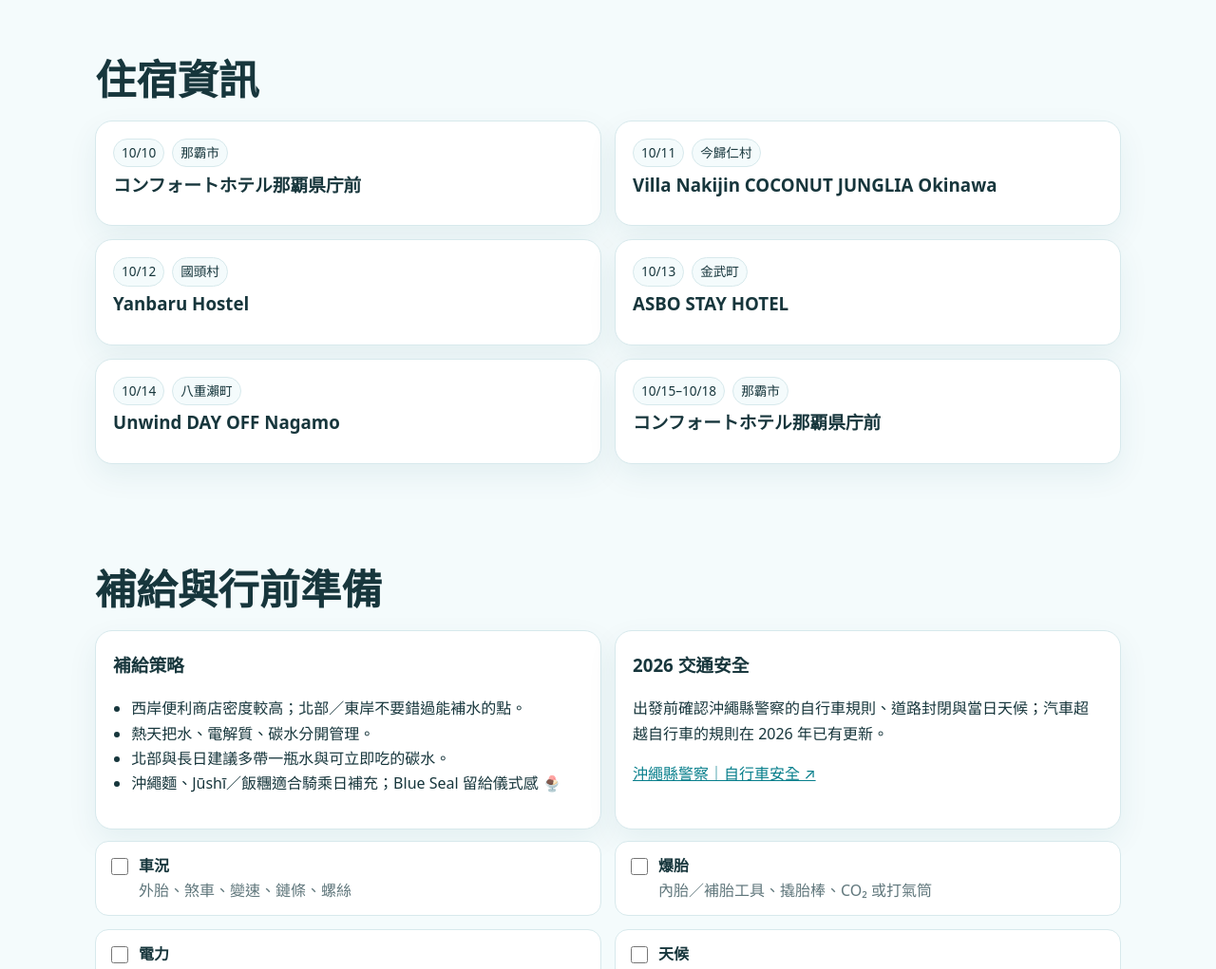
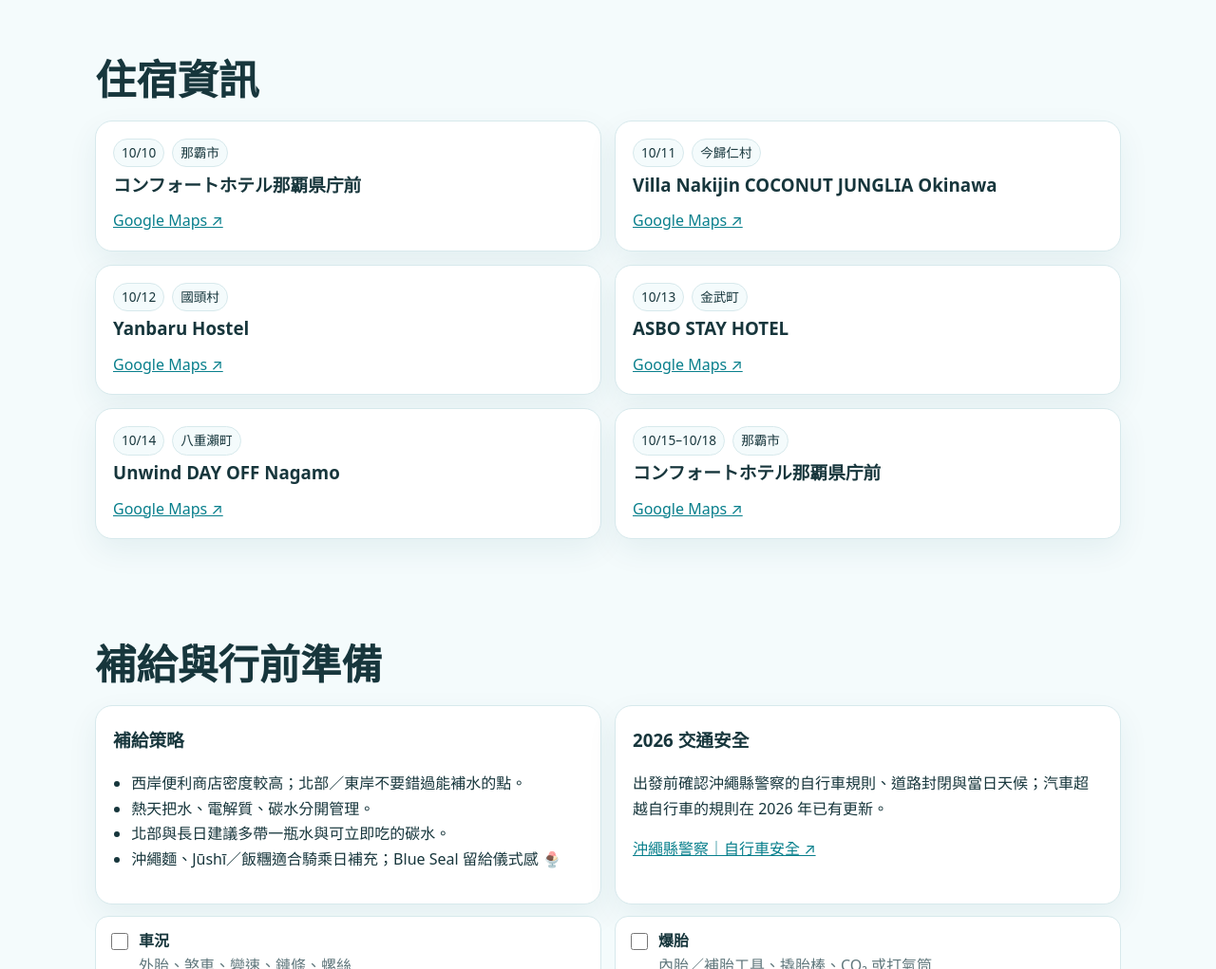
Before and after one commit to raywang2/2026-okinawa-cycle-guide, a website built with Vite: page index.html in a window 1280 px wide. Shown: the part 3520-4541 px from the top of the page at 95% size. Built offline with nearby package versions, Linux system fonts and the light colour scheme.

Commit message:
Add Google Maps links for lodging

```diff
--- a/index.html
+++ b/index.html
@@ -21,12 +21,12 @@
     <section id="poke"><div class="wrap"><h2>Poké Lids 收集任務</h2><p class="sub">沖繩本島 12 個收集點；勾選進度會保存在目前瀏覽器。</p><div class="card"><b id="poke-count">0 / 12</b><div class="bar"><i id="poke-bar"></i></div></div><div id="poke-list" class="grid g3" style="margin-top:12px"></div></div></section>
 
     <section id="stay"><div class="wrap"><h2>住宿資訊</h2><div class="grid g2">
-      <div class="card"><div class="meta"><span>10/10</span><span>那霸市</span></div><h3>コンフォートホテル那覇県庁前</h3></div>
-      <div class="card"><div class="meta"><span>10/11</span><span>今歸仁村</span></div><h3>Villa Nakijin COCONUT JUNGLIA Okinawa</h3></div>
-      <div class="card"><div class="meta"><span>10/12</span><span>國頭村</span></div><h3>Yanbaru Hostel</h3></div>
-      <div class="card"><div class="meta"><span>10/13</span><span>金武町</span></div><h3>ASBO STAY HOTEL</h3></div>
-      <div class="card"><div class="meta"><span>10/14</span><span>八重瀨町</span></div><h3>Unwind DAY OFF Nagamo</h3></div>
-      <div class="card"><div class="meta"><span>10/15–10/18</span><span>那霸市</span></div><h3>コンフォートホテル那覇県庁前</h3></div>
+      <div class="card"><div class="meta"><span>10/10</span><span>那霸市</span></div><h3>コンフォートホテル那覇県庁前</h3><a target="_blank" href="https://www.google.com/maps/search/?api=1&query=%E3%82%B3%E3%83%B3%E3%83%95%E3%82%A9%E3%83%BC%E3%83%88%E3%83%9B%E3%83%86%E3%83%AB%E9%82%A3%E8%A6%87%E7%9C%8C%E5%BA%81%E5%89%8D">Google Maps ↗</a></div>
+      <div class="card"><div class="meta"><span>10/11</span><span>今歸仁村</span></div><h3>Villa Nakijin COCONUT JUNGLIA Okinawa</h3><a target="_blank" href="https://www.google.com/maps/search/?api=1&query=Villa%20Nakijin%20COCONUT%20JUNGLIA%20Okinawa">Google Maps ↗</a></div>
+      <div class="card"><div class="meta"><span>10/12</span><span>國頭村</span></div><h3>Yanbaru Hostel</h3><a target="_blank" href="https://www.google.com/maps/search/?api=1&query=Yanbaru%20Hostel%20Okinawa">Google Maps ↗</a></div>
+      <div class="card"><div class="meta"><span>10/13</span><span>金武町</span></div><h3>ASBO STAY HOTEL</h3><a target="_blank" href="https://www.google.com/maps/search/?api=1&query=ASBO%20STAY%20HOTEL%20Okinawa">Google Maps ↗</a></div>
+      <div class="card"><div class="meta"><span>10/14</span><span>八重瀨町</span></div><h3>Unwind DAY OFF Nagamo</h3><a target="_blank" href="https://www.google.com/maps/search/?api=1&query=Unwind%20DAY%20OFF%20Nagamo%20Okinawa">Google Maps ↗</a></div>
+      <div class="card"><div class="meta"><span>10/15–10/18</span><span>那霸市</span></div><h3>コンフォートホテル那覇県庁前</h3><a target="_blank" href="https://www.google.com/maps/search/?api=1&query=%E3%82%B3%E3%83%B3%E3%83%95%E3%82%A9%E3%83%BC%E3%83%88%E3%83%9B%E3%83%86%E3%83%AB%E9%82%A3%E8%A6%87%E7%9C%8C%E5%BA%81%E5%89%8D">Google Maps ↗</a></div>
     </div></div></section>
 
     <section id="prep"><div class="wrap"><h2>補給與行前準備</h2><div class="grid g2"><div class="card"><h3>補給策略</h3><ul><li>西岸便利商店密度較高；北部／東岸不要錯過能補水的點。</li><li>熱天把水、電解質、碳水分開管理。</li><li>北部與長日建議多帶一瓶水與可立即吃的碳水。</li><li>沖繩麵、Jūshī／飯糰適合騎乘日補充；Blue Seal 留給儀式感 🍨</li></ul></div><div class="card"><h3>2026 交通安全</h3><p>出發前確認沖繩縣警察的自行車規則、道路封閉與當日天候；汽車超越自行車的規則在 2026 年已有更新。</p><a target="_blank" href="https://www.police.pref.okinawa.jp/category/bunya/kotsuanzen/jitensha/">沖繩縣警察｜自行車安全 ↗</a></div></div><div id="prep-list" class="grid g2" style="margin-top:12px"></div></div></section>
```
